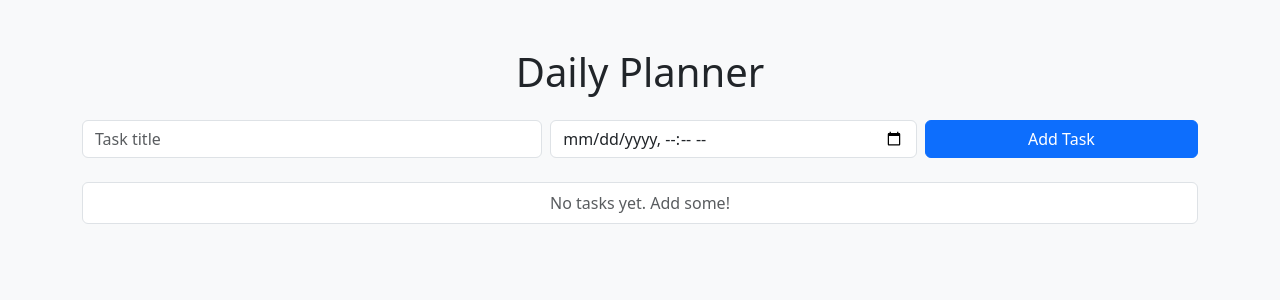
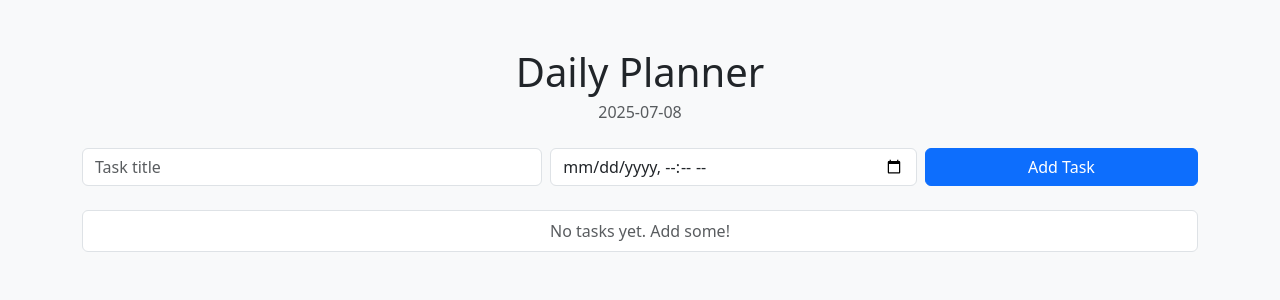
Before and after one commit to t0m0h1/Daily-Planner-Web-App, a Flask app: page / in a window 1280 px wide. Shown: the top 300 px of the page. Run offline with Flask 3, Linux system fonts and the light colour scheme.

Commit message:
add todays date to template

```diff
--- a/app.py
+++ b/app.py
@@ -20,7 +20,8 @@ class Task(db.Model):
 @app.route('/', methods=['GET'])
 def index():
     tasks = Task.query.order_by(Task.due_date.asc().nulls_last()).all()
-    return render_template('index.html', tasks=tasks)
+    today = datetime.now().strftime('%Y-%m-%d')
+    return render_template('index.html', tasks=tasks, today=today)
 
 @app.route('/add', methods=['POST'])
 def add():
--- a/templates/index.html
+++ b/templates/index.html
@@ -8,7 +8,9 @@
 </head>
 <body class="bg-light">
   <div class="container my-5">
-    <h1 class="mb-4 text-center">Daily Planner</h1>
+    <h1 class="mb-1 text-center">Daily Planner</h1>
+    <p class="text-center text-muted mb-4">{{ today }}</p>
+
 
     <form action="{{ url_for('add') }}" method="POST" class="mb-4">
       <div class="row g-2 align-items-center">
```
